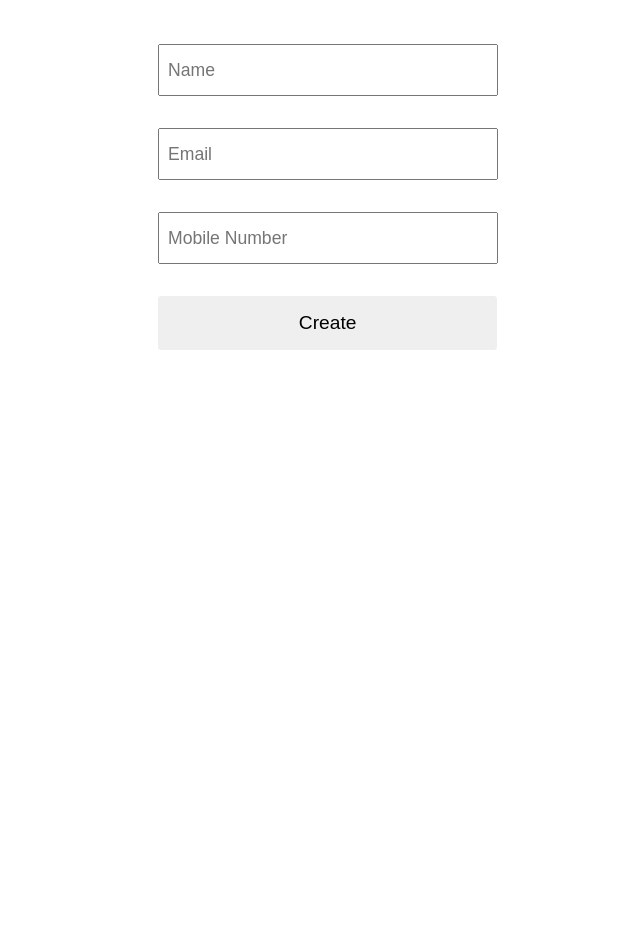
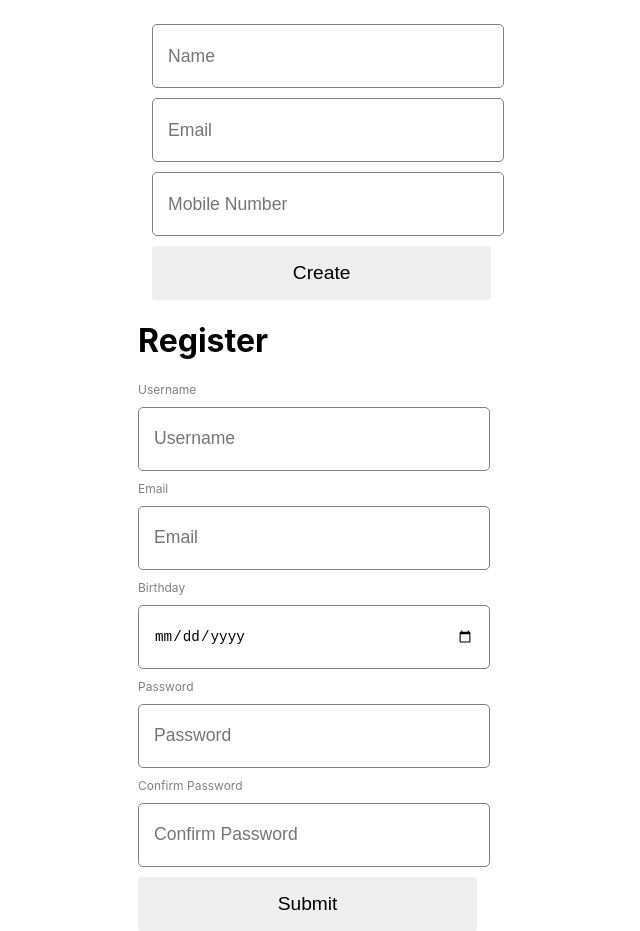
Before and after one commit to Ekosma/react-form-practice, a React (Create React App) app: page / in a window 1280 px wide. Shown: the part 420-1351 px from the top of the page, without its empty margins (312-952 px from the left). Before the commit the page ends 800 px from the top, so only its background shows below. Built offline with nearby package versions, Linux system fonts and the light colour scheme.

Commit message:
third example completed

```diff
--- a/src/App.js
+++ b/src/App.js
@@ -1,6 +1,7 @@
 import React from 'react'
 import First from './components/First_Practice/form'
 import Second from './components/Second_Practice/form'
+import Third from './components/Third_Practice/Form'
 
 function App() {
 
@@ -8,6 +9,7 @@
     <>
     <First/>
     <Second />
+    <Third />
     </>
   )
 }
--- /dev/null
+++ b/src/components/Third_Practice/Form.js
@@ -0,0 +1,89 @@
+import React, {useState} from 'react'
+import FormInput from './FormInput'
+
+const Form = () => {
+
+  const [values, setValues] = useState({
+    username: "",
+    email: "",
+    birthday: "",
+    password: "",
+    confirmPassword: "",
+  })
+
+  const inputs = [
+    {
+      id: 1,
+      name: "username",
+      type: "text",
+      placeholder: "Username",
+      errorMessage: "Username should be 3-16 characters and shouldn't include any special character!",
+      label: "Username",
+      pattern: "^[A-Za-z0-9]{3,16}$",
+      required: true,
+    },
+    {
+      id: 2,
+      name: "email",
+      type: "email",
+      placeholder: "Email",
+      errorMessage: "It should be a valid email address!",
+      label: "Email",
+      required: true,
+    },
+    {
+      id: 3,
+      name: "birthday",
+      type: "date",
+      placeholder: "Birthday",
+      label: "Birthday",
+    },
+    {
+      id: 4,
+      name: "password",
+      type: "password",
+      placeholder: "Password",
+      errorMessage: "Password should be 8-20 characters and include at least 1 letter, 1 number and 1 special character!",
+      label: "Password",
+      pattern: `^(?=.*[0-9])(?=.*[a-zA-Z])(?=.*[!@#$%^&*])[a-zA-Z0-9!@#$%^&*]{8,20}$`,
+      required: true,
+    },
+    {
+      id: 5,
+      name: "confirmPassword",
+      type: "password",
+      placeholder: "Confirm Password",
+      errorMessage: "Passwords don't match!",
+      label: "Confirm Password",
+      pattern: values.password,
+      required: true,
+    },
+  ]
+
+  const handleSubmit = (e) => {
+    e.preventDefault();
+  }
+
+  const onChange = (e) => {
+    setValues({...values, [e.target.name]: e.target.value});
+  }
+
+  return (
+    <div className="Form">
+      <form onSubmit={handleSubmit}>
+        <h1>Register</h1>
+        {inputs.map((input) => (
+          <FormInput
+            key={input.id}
+            {...input}
+            value={values[input.name]}
+            onChange={onChange}
+          />
+        ))}
+        <button>Submit</button>
+      </form>
+    </div>
+  );
+}
+
+export default Form
--- /dev/null
+++ b/src/components/Third_Practice/FormInput.css
@@ -0,0 +1,32 @@
+.formInput{
+  display: flex;
+  flex-direction: column;
+  width: 280px;
+}
+
+input{
+  padding: 15px;
+  margin: 10px 0px;
+  border-radius: 5px;
+  border: 1px solid gray;
+}
+
+label{
+  font-size: 12px;
+  color: gray;
+}
+
+span{
+  font-size: 12px;
+  padding: 3px;
+  color: red;
+  display: none;
+}
+
+input:invalid[focused="true"]{
+  border: 1px solid red;
+}
+
+input:invalid[focused="true"] ~ span{
+  display: block;
+}
--- /dev/null
+++ b/src/components/Third_Practice/FormInput.js
@@ -0,0 +1,30 @@
+import React, {useState} from 'react'
+import './FormInput.css'
+
+const  FormInput = (props) => {
+
+  const [focused, setFocused] = useState(false);
+  const {label, errorMessage, onChange, id, ...inputProps} = props
+
+  const handleFocus = (e) => {
+    setFocused(true);
+  }
+
+  return (
+    <div className='formInput'>
+      <label>{label}</label>
+      <input
+        {...inputProps}
+        onChange={onChange}
+        onBlur={handleFocus}
+        onFocus={() =>
+          inputProps.name === "confirmedPassword" && setFocused(true)
+        }
+        focused={focused.toString()}
+      />
+      <span>{errorMessage}</span>
+    </div>
+  )
+}
+
+export default FormInput;
```
